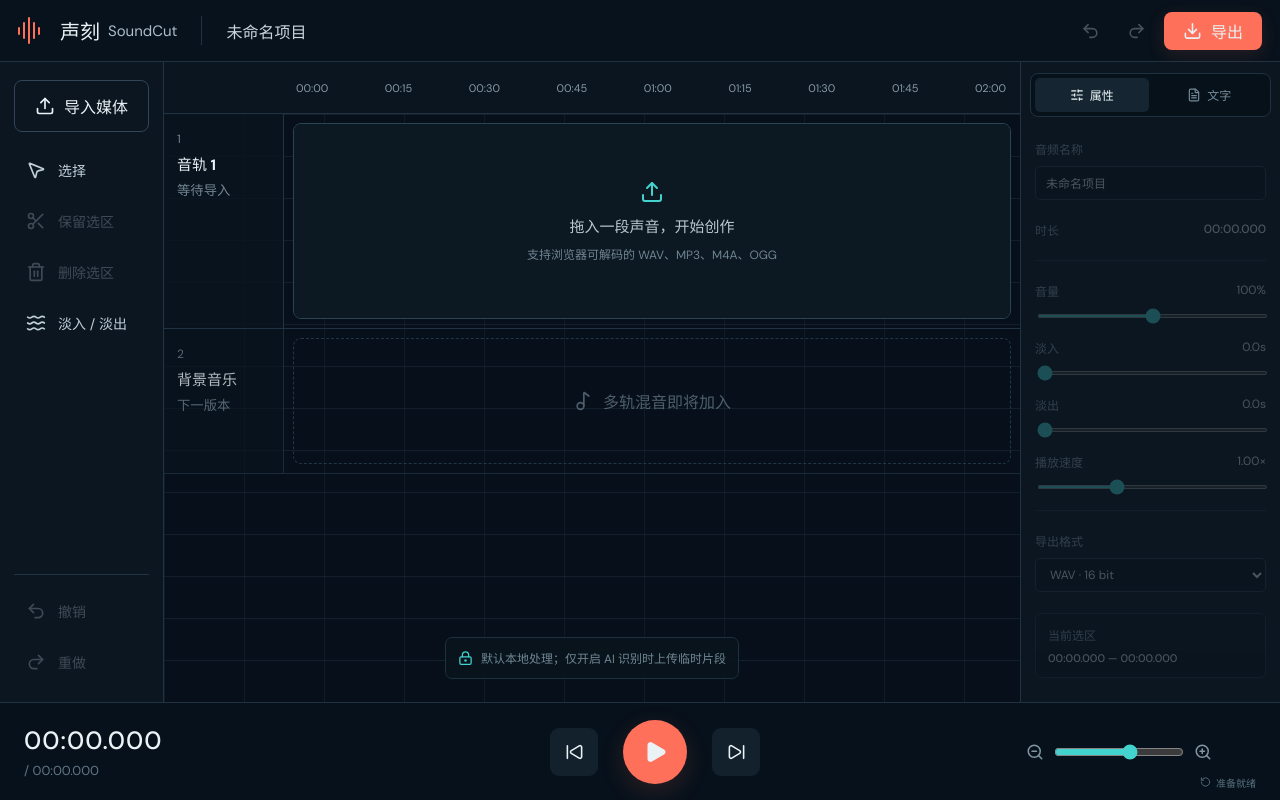
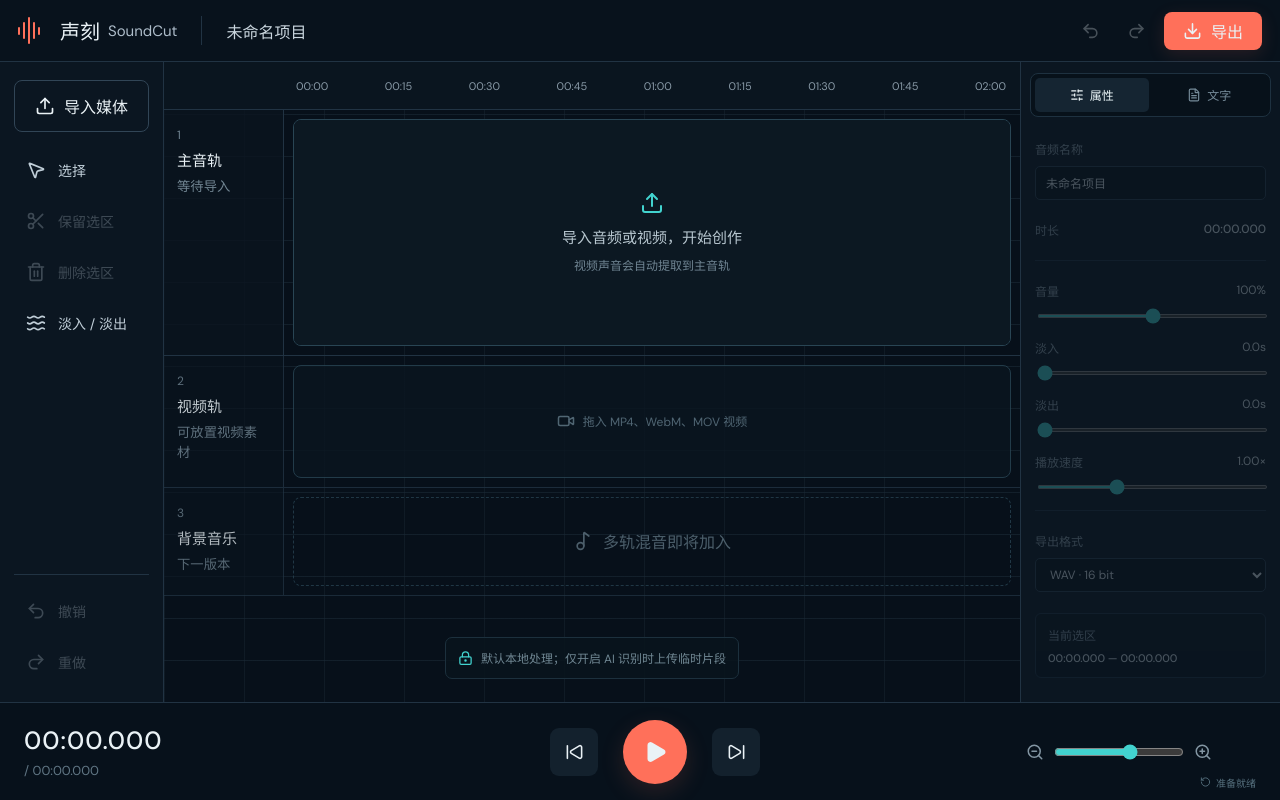
Before and after one commit to i711net/soundcut-web, a React (Vite) app: page / in a window 1280 px wide. Built offline with nearby package versions, Linux system fonts and the light colour scheme.

Commit message:
Add files via upload

```diff
--- a/src/App.tsx
+++ b/src/App.tsx
@@ -64,7 +64,7 @@ export default function App() {
     const ctx = audioContext.current ?? new AudioContext(); audioContext.current = ctx; await ctx.resume()
     const node = ctx.createBufferSource(), gain = ctx.createGain(); node.buffer = buffer; node.playbackRate.value = speed; gain.gain.value = settings.gain; node.connect(gain).connect(ctx.destination)
     const from = currentTimeRef.current >= buffer.duration ? 0 : currentTimeRef.current; offset.current = from; startedAt.current = ctx.currentTime; source.current = node; node.start(0, from); setPlaying(true)
-    if (videoElement.current) { videoElement.current.currentTime = from; videoElement.current.playbackRate = speed; void videoElement.current.play() }
+    if (videoElement.current) { videoElement.current.currentTime = from; videoElement.current.playbackRate = speed; void videoElement.current.play().catch(() => undefined) }
     const tick = () => { const next = offset.current + (ctx.currentTime - startedAt.current) * speed; setCurrentTime(Math.min(next, buffer.duration)); if (next < buffer.duration && source.current) frame.current = requestAnimationFrame(tick) }
     frame.current = requestAnimationFrame(tick); node.onended = () => { source.current = null; cancelAnimationFrame(frame.current); videoElement.current?.pause(); setPlaying(false) }
   }
@@ -123,9 +123,9 @@ export default function App() {
       <aside className="tools"><button className="import" onClick={() => input.current?.click()}><Upload/>导入媒体</button><input ref={input} type="file" accept="audio/*,video/*" hidden onChange={e => loadFile(e.target.files?.[0])}/><Tool icon={<MousePointer2/>} label="选择"/><Tool icon={<Scissors/>} label="保留选区" action={keepSelection} disabled={!buffer}/><Tool icon={<Trash2/>} label="删除选区" action={deleteSelection} disabled={!buffer}/><Tool icon={<Waves/>} label="淡入 / 淡出"/><div className="tool-spacer"/><Tool icon={<Undo2/>} label="撤销" action={undo} disabled={!history.length}/><Tool icon={<Redo2/>} label="重做" action={redo} disabled={!future.length}/></aside>
       <section className="workspace">
         <div className="ruler">{Array.from({length: 9}, (_, i) => <span key={i}>{formatTime((buffer?.duration ?? 120) * i / 8)}</span>)}</div>
-        <div className="track"><div className="track-meta"><span>1</span><strong>音轨 1</strong><small>{buffer ? `${buffer.numberOfChannels === 1 ? '单声道' : '立体声'} · ${buffer.sampleRate} Hz` : '等待导入'}</small></div><div className="track-canvas">{buffer ? <Waveform buffer={buffer} selection={selection} currentTime={currentTime} onSelection={setSelection} onSeek={seek}/> : <button className="empty" onClick={() => input.current?.click()}><Upload/><strong>拖入一段声音，开始创作</strong><span>支持浏览器可解码的 WAV、MP3、M4A、OGG</span></button>}</div></div>
-        <div className="track secondary"><div className="track-meta"><span>2</span><strong>背景音乐</strong><small>下一版本</small></div><div className="track-canvas placeholder"><Music2/><span>多轨混音即将加入</span></div></div>
-        {videoUrl && <div className="video-preview"><div><Video/><span>视频预览</span><small>与时间轴同步</small></div><video ref={videoElement} src={videoUrl} muted playsInline preload="metadata"/></div>}
+        <div className="track"><div className="track-meta"><span>1</span><strong>主音轨</strong><small>{buffer ? `${videoUrl ? '已从视频提取 · ' : ''}${buffer.numberOfChannels === 1 ? '单声道' : '立体声'} · ${buffer.sampleRate} Hz` : '等待导入'}</small></div><div className="track-canvas">{buffer ? <Waveform buffer={buffer} selection={selection} currentTime={currentTime} onSelection={setSelection} onSeek={seek}/> : <button className="empty" onClick={() => input.current?.click()}><Upload/><strong>导入音频或视频，开始创作</strong><span>视频声音会自动提取到主音轨</span></button>}</div></div>
+        <div className={`track video-track ${videoUrl ? 'has-media' : ''}`}><div className="track-meta"><span>2</span><strong>视频轨</strong><small>{videoUrl ? '画面与主音轨同步' : '可放置视频素材'}</small></div><div className="track-canvas video-timeline">{videoUrl ? <><video ref={videoElement} src={videoUrl} muted playsInline preload="metadata"/><div className="video-clip"><Video/><div><strong>{fileName}</strong><span>声音已提取至音轨 1</span></div></div></> : <button className="video-empty" onClick={() => input.current?.click()}><Video/><span>拖入 MP4、WebM、MOV 视频</span></button>}</div></div>
+        <div className="track secondary"><div className="track-meta"><span>3</span><strong>背景音乐</strong><small>下一版本</small></div><div className="track-canvas placeholder"><Music2/><span>多轨混音即将加入</span></div></div>
         <div className="privacy"><LockKeyhole/> 默认本地处理；仅开启 AI 识别时上传临时片段</div>
       </section>
       <aside className="inspector">
--- a/src/main.tsx
+++ b/src/main.tsx
@@ -5,6 +5,6 @@ import './styles.css'
 import './mobile.css'
 import './transcript.css'
 import './lyrics.css'
-import './video.css'
+import './media-track.css'
 
 createRoot(document.getElementById('root')!).render(<StrictMode><App /></StrictMode>)
--- /dev/null
+++ b/src/media-track.css
@@ -0,0 +1 @@
+.workspace{grid-template-rows:48px minmax(180px,1.5fr) 132px 108px minmax(44px,.65fr)}.video-track{opacity:.82}.video-track.has-media{opacity:1}.video-timeline{display:flex;align-items:stretch;background:#0a1620}.video-timeline video{width:150px;min-width:150px;object-fit:contain;background:#000;border-right:1px solid #294554}.video-clip{flex:1;min-width:0;margin:8px;display:flex;align-items:center;gap:10px;padding:0 13px;color:#c8d7df;background:repeating-linear-gradient(135deg,#132936,#132936 12px,#10232e 12px,#10232e 24px);border:1px solid #2c5b66;border-radius:5px}.video-clip>svg{width:20px;color:var(--cyan)}.video-clip div{min-width:0;display:flex;flex-direction:column;gap:4px}.video-clip strong{overflow:hidden;text-overflow:ellipsis;white-space:nowrap;font-size:12px}.video-clip span{color:#7993a1;font-size:10px}.video-empty{width:100%;height:100%;display:flex;align-items:center;justify-content:center;gap:8px;color:#617987;font-size:12px}.video-empty svg{width:18px}.video-empty:hover{color:var(--cyan)}@media(max-width:780px){.workspace{grid-template-rows:42px minmax(210px,1.4fr) 112px 96px minmax(60px,.7fr)}.video-timeline video{width:96px;min-width:96px}.video-clip{padding:0 8px}.video-clip span{display:none}}
```
Also changed, not shown: 1 other file (tests, documents, lock files or other folders).
